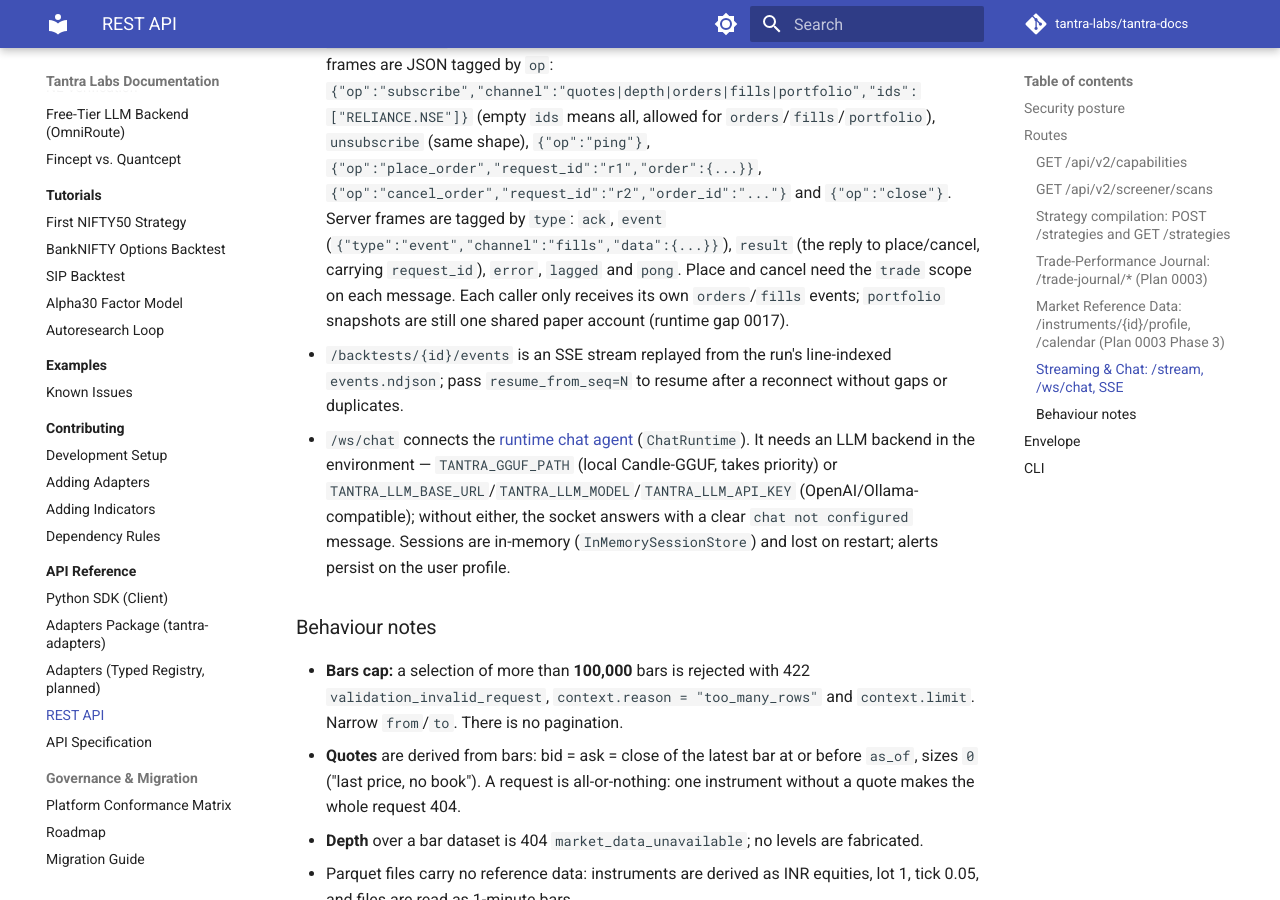
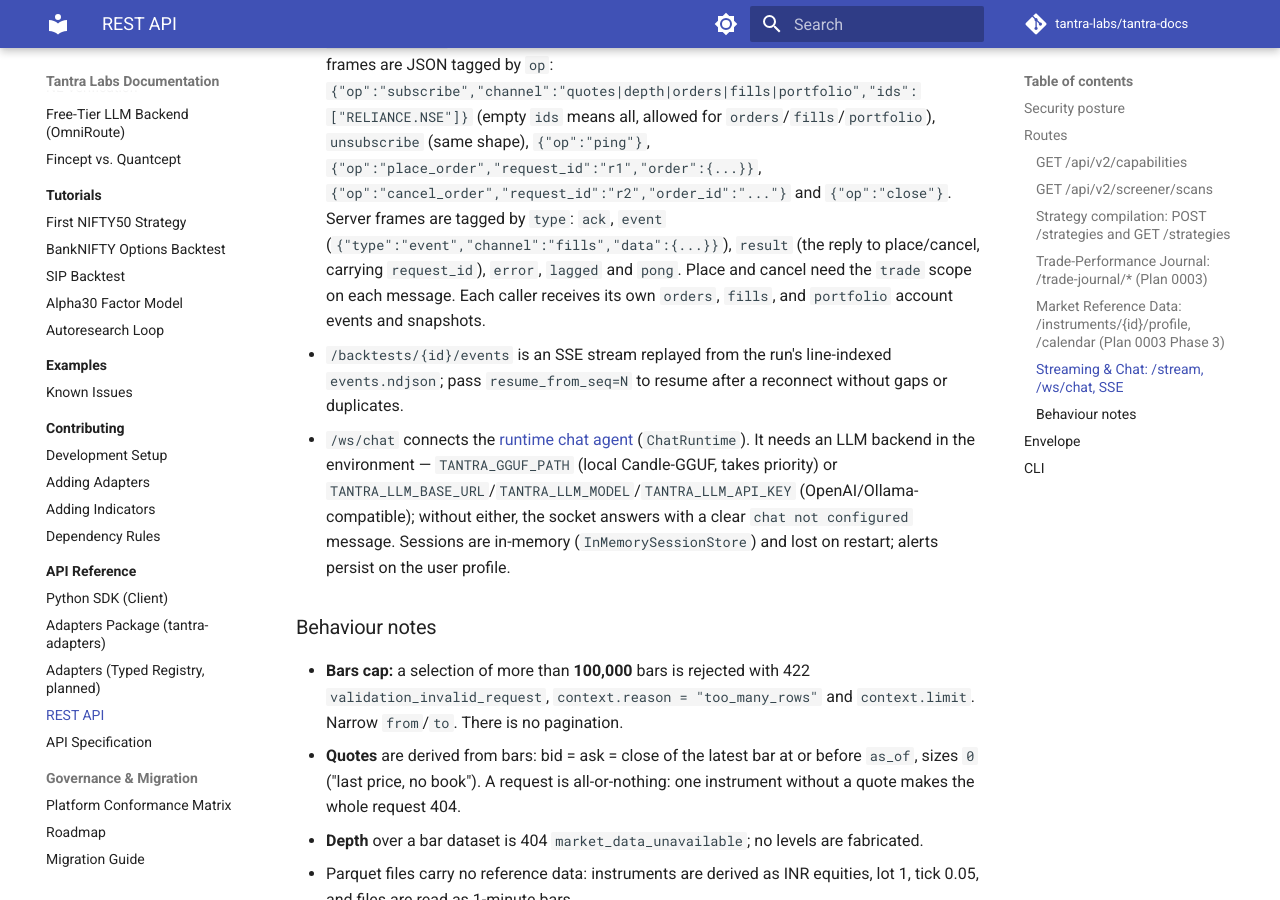
Before and after one commit to tantra-labs/tantra-docs, an MkDocs documentation site: the page built from docs/api/rest.md, in a window 1280 px wide and 900 px high, scrolled down 4388 px. Built offline with MkDocs 1.6.1 and Material for MkDocs 9.7.7, drawn with Linux system fonts in a browser that asks for light colours; comment, search, counter and statistics services are not loaded.

Commit message:
docs(rest): reflect per-caller paper accounts on /api/v2/stream
Removes obsolete tantra-runtime gap 0017 note now that per-caller paper
account isolation is implemented and closed in tantra-runtime.

Verified with ../.venv/bin/mkdocs build --strict.

```diff
--- a/docs/api/rest.md
+++ b/docs/api/rest.md
@@ -90,7 +90,7 @@ Backed by `tantra-data` (symbol profile, economic calendar) — currently serves
 
 ### Streaming & Chat: `/stream`, `/ws/chat`, SSE
 
-* `/api/v2/stream` is the one authenticated WebSocket for market data, orders and fills. Client frames are JSON tagged by `op`: `{"op":"subscribe","channel":"quotes|depth|orders|fills|portfolio","ids":["RELIANCE.NSE"]}` (empty `ids` means all, allowed for `orders`/`fills`/`portfolio`), `unsubscribe` (same shape), `{"op":"ping"}`, `{"op":"place_order","request_id":"r1","order":{...}}`, `{"op":"cancel_order","request_id":"r2","order_id":"..."}` and `{"op":"close"}`. Server frames are tagged by `type`: `ack`, `event` (`{"type":"event","channel":"fills","data":{...}}`), `result` (the reply to place/cancel, carrying `request_id`), `error`, `lagged` and `pong`. Place and cancel need the `trade` scope on each message. Each caller only receives its own `orders`/`fills` events; `portfolio` snapshots are still one shared paper account (runtime gap 0017).
+* `/api/v2/stream` is the one authenticated WebSocket for market data, orders and fills. Client frames are JSON tagged by `op`: `{"op":"subscribe","channel":"quotes|depth|orders|fills|portfolio","ids":["RELIANCE.NSE"]}` (empty `ids` means all, allowed for `orders`/`fills`/`portfolio`), `unsubscribe` (same shape), `{"op":"ping"}`, `{"op":"place_order","request_id":"r1","order":{...}}`, `{"op":"cancel_order","request_id":"r2","order_id":"..."}` and `{"op":"close"}`. Server frames are tagged by `type`: `ack`, `event` (`{"type":"event","channel":"fills","data":{...}}`), `result` (the reply to place/cancel, carrying `request_id`), `error`, `lagged` and `pong`. Place and cancel need the `trade` scope on each message. Each caller receives its own `orders`, `fills`, and `portfolio` account events and snapshots.
 * `/backtests/{id}/events` is an SSE stream replayed from the run's line-indexed `events.ndjson`; pass `resume_from_seq=N` to resume after a reconnect without gaps or duplicates.
 * `/ws/chat` connects the [runtime chat agent](../architecture/runtime_chat.md) (`ChatRuntime`). It needs an LLM backend in the environment — `TANTRA_GGUF_PATH` (local Candle-GGUF, takes priority) or `TANTRA_LLM_BASE_URL`/`TANTRA_LLM_MODEL`/`TANTRA_LLM_API_KEY` (OpenAI/Ollama-compatible); without either, the socket answers with a clear `chat not configured` message. Sessions are in-memory (`InMemorySessionStore`) and lost on restart; alerts persist on the user profile.
 
```
